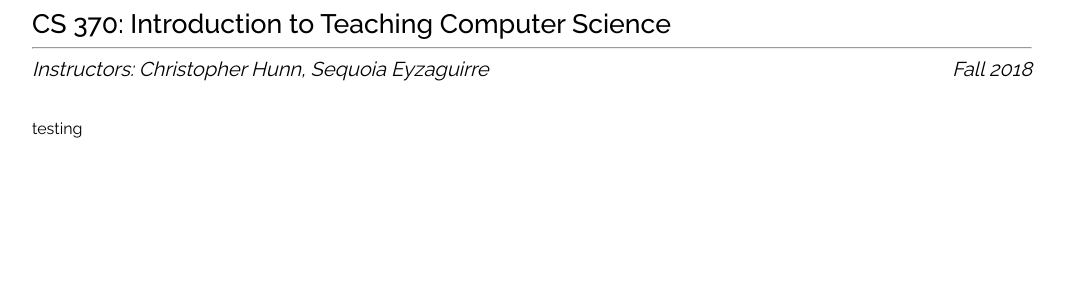
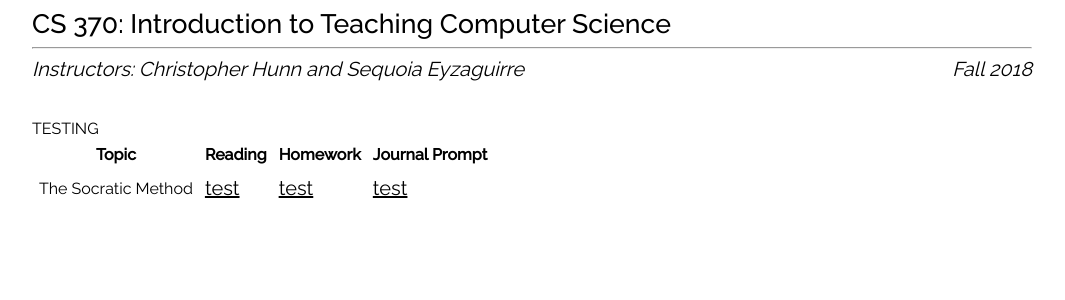
Before and after one commit to sequoiatree/teaching-cs, a Flask app: page / in a window 1280 px wide. Shown: the part 50-350 px from the top of the page, without its empty margins (108-1173 px from the left). Run offline with Flask 2, Linux system fonts and the light colour scheme.

Commit message:
Added calendar to index, no CSS yet

```diff
--- a/src/curriculum/socratic-method/meta.txt
+++ b/src/curriculum/socratic-method/meta.txt
@@ -1 +1 @@
-Socratic Method
+The Socratic Method
--- a/src/models.py
+++ b/src/models.py
@@ -10,6 +10,7 @@ class Week():
         self.number = number
         self.path = f'weeks/week-{pad(self.number, 2)}'
         self.topics = [Topic(topic) for topic in topics]
+        self.title = render_list([topic.title for topic in self.topics])
         self.resources = {type: self.load_resource(type) for type in RESOURCE_TYPES}
 
     def load_resource(self, type):
--- a/src/semester.py
+++ b/src/semester.py
@@ -5,10 +5,10 @@ SEMESTER = {
     'CLASS_NAME': 'Introduction to Teaching Computer Science',
     'YEAR': '2018',
     'TERM': 'Fall',
-    'INSTRUCTOR': render_list('Instructor', 'Instructors', [
+    'INSTRUCTOR': render_list([
         'Christopher Hunn',
         'Sequoia Eyzaguirre',
-    ]),
+    ], 'Instructor', 'Instructors'),
 }
 
 CURRICULUM = [
--- a/src/templates/index.html
+++ b/src/templates/index.html
@@ -14,5 +14,21 @@
   </subtitle>
 </div>
 <br/><br/>
-testing
+TESTING
+<table id="calendar" class="table" cellpadding="5px">
+  <tbody>
+    <tr>
+      <th>Topic</th>
+      <th>Reading</th>
+      <th>Homework</th>
+      <th>Journal Prompt</th>
+    </tr>
+    {% for week in WEEKS %}
+      <td>{{ week.title }}</td>
+      <td><a href="{{ url_for(week.resources['readings']) }}">test</a></td>
+      <td><a href="{{ url_for(week.resources['homework']) }}">test</a></td>
+      <td><a href="{{ url_for(week.resources['journal']) }}">test</a></td>
+    {% endfor %}
+  </tbody>
+</table>
 {% endblock %}
```
Also changed, not shown: src/utils.py (+10 -4 lines).
